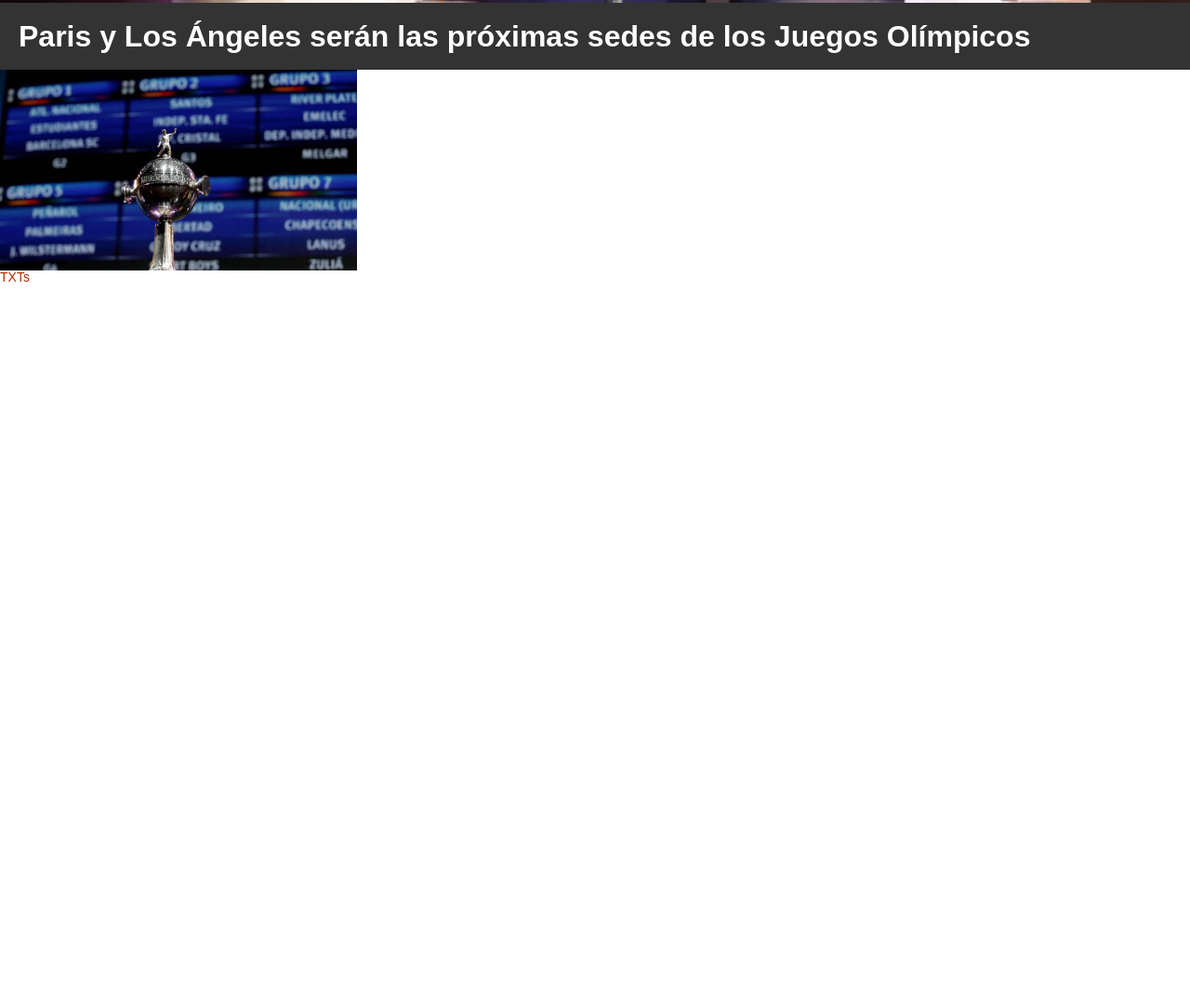
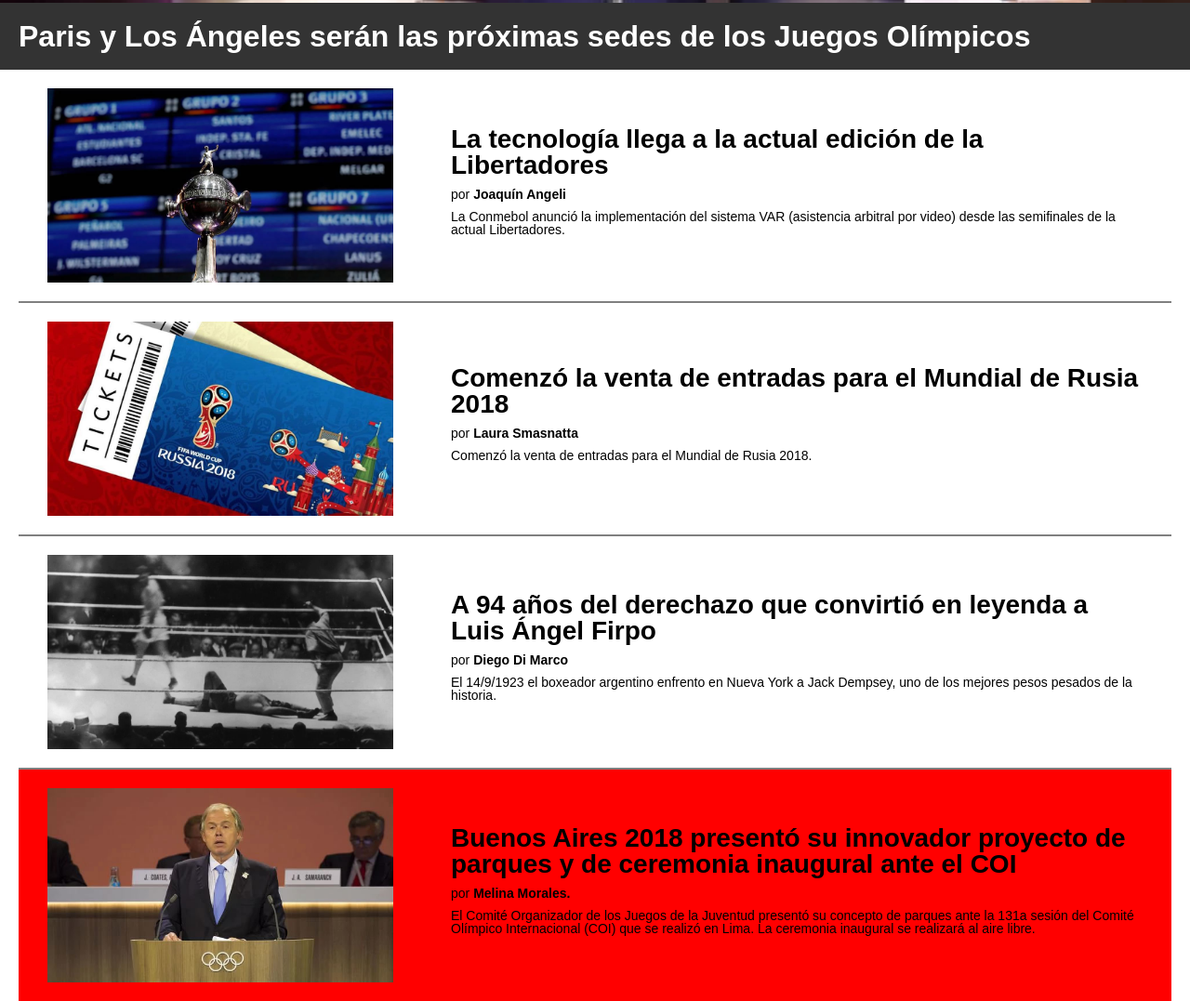
Before and after one commit to Enzo-Godoy/DpEx, a plain HTML site: page index.html in a window 1280 px wide. Shown: the part 766-1843 px from the top of the page at 93% size. Before the commit the page ends 1072 px from the top, so only its background shows below. Drawn offline with Linux system fonts and the light colour scheme.

Commit message:
add flexbox

```diff
--- a/css/style.css
+++ b/css/style.css
@@ -7,6 +7,11 @@
 }
 
 */
+/*
+* {
+	outline: dashed 1px red;
+}
+*/
 
 
 body{
@@ -14,7 +19,6 @@
 	padding: 0px;
 	font-family: sans-serif;
 	font-size: 14px;
-	color:#b12c02;
 	/* color : #333333 ----> color : #333*/
 }
 
@@ -94,9 +98,9 @@
 
 /* <-- refiere a un elemento con id="noticias-destacadas."*/
 
+
 #noticias-destacadas img {
 	width: 100%;
-	display: block;
 }
 
 #noticias-destacadas h2 {
@@ -108,12 +112,101 @@
 
 }
 
+.noticia {
+	display: flex;
+	flex-direction: row;
+	align-items: center;
+	justify-content:space-around;
+	border-bottom:solid 2px gray;
+	margin : 0 20px;
+	padding:20px 0;
+
+}
+
+.noticia:last-child{
+	background-color: red;
+	border:none;
+
+}
+	/*
+		Valor por defecto row,
+		se distribuyen por la misma fila
+		Valor column se demuestran uno debajo del otro.
+		Hay row, column reverse.
+
+		Align items en row es eje y (start, center, end)
+		start
+		center
+		end
+
+		Align item es column en eje x (start, center, end)
+		start
+		center
+		end
+
+		Tanto start com end se escriben con Flex- start/end
+			flex-start| center | flex-end
+
+		Posibles valores no usuales
+
+
+		Justify content
+		flex-start | center | flex-end
+
+
+		justify-content
+		space-between  espacio entre los elementos, demas espacio proporcional
+		space-around : distribuye proporcional entre elementos;
+
+
+
+	*/
+
+
+
 .noticia-img {
 	width: 30%;
+
 }
 
 .noticia-txt {
-	width: 70%;
+	width: 60%;
+	/*
+	margin-right: 25%;
+	padding-top: 20px;
+
+	margin : ?arriba? ?right? ?bottom? ?left?;
+	Sigo guiando las agujas del reloj
+	*/
+}
+
+.noticia-txt p,
+.noticias-txt h3,
+.noticias-txt p {
+
+	/* margin: 10px 0 10px 0; */
+	/* Se puede simplificar escribiendo solo las dos primeras*/
+	margin : 10px 0;
+}
+
+.noticia-txt h3{
+	font-weight: 700;
+	font-size: 28px;
+	font-style: helvetica;
+}
+
+
+
+.noticia-txt p a{
+	color:#000;
+	text-decoration: none;
+	font-weight: 700;
+}
+
+
+
+#ultimas-destacadas {
+	height: 700px;
 }
 
 
@@ -135,4 +228,7 @@
 10 > mala
 
 
+display inline no me permite asignar un width.
+
+
 */
--- a/index.html
+++ b/index.html
@@ -44,18 +44,60 @@
 
 
 		<section id="ultimas-destacadas">
-        	<article>
+
+        	<article class="noticia">
+
         		<div class="noticia-img"><img src="img/sorteo-libertadores.jpg"></div>
-        		<div class="noticia-txt">TXTs</div>
+        		<div class="noticia-txt">
+        			<h3>La tecnología llega a la actual edición de la Libertadores</h3>
 
+        		  <p>por  <a href="#">Joaquín  Angeli</a> </p>
+        		  <p>La Conmebol anunció la implementación del sistema VAR (asistencia arbitral por video) desde las semifinales de la actual Libertadores.</p>
+
+        		</div>
         	</article>
 
-		</section>
+        	<!-- Noticia 2 -->
+        	<article class="noticia">
+        		<div class="noticia-img"><img src="img/tickets-rusia-mundial.jpg"></div>
+        		<div class="noticia-txt">
+        			<h3>Comenzó la venta de entradas para el Mundial de Rusia 2018</h3>
 
-		<section id="tabla-posiciones">
+        		  <p>por  <a href="#">Laura Smasnatta</a></p>
+
+        		  <p>Comenzó la venta de entradas para el Mundial de Rusia 2018.</p>
+
+        		</div>
+        		</article>
+
+        		<!--Inicio Noticia 3 -->
+        	<article class="noticia">
+        		<div class="noticia-img"><img src="img/firpo.jpg"></div>
+        		<div class="noticia-txt">
+        			<h3>A 94 años del derechazo que convirtió en leyenda a Luis Ángel Firpo</h3>
+
+        		  <p>por <a href="#">Diego Di Marco</a></p>
+
+        		  <p>El 14/9/1923 el boxeador argentino enfrento en Nueva York a Jack Dempsey, uno de los mejores pesos pesados de la historia.</p>
+
+        		</div>
+        	</article>
 
 
-		</section>
+        	<!--Inicio Noticia 4 -->
+        	<article class="noticia">
+        		<div class="noticia-img"><img src="img/buenos-aires.jpg"></div>
+        		<div class="noticia-txt">
+        			<h3>Buenos Aires 2018 presentó su innovador proyecto de parques y de ceremonia inaugural ante el COI</h3>
+
+        		  <p>por <a href="#">Melina Morales.</a></p>
+
+        		  <p>El Comité Organizador de los Juegos de la Juventud presentó su concepto de parques ante la 131a sesión del Comité Olímpico Internacional (COI) que se realizó en Lima. La ceremonia inaugural se realizará al aire libre.</p>
+
+        		</div>
+        	</article>
+		</section >
+
 	</main>
 
 	<!-- AREA DE SCRIPT -->
```
Also changed, not shown: 1 other file.
